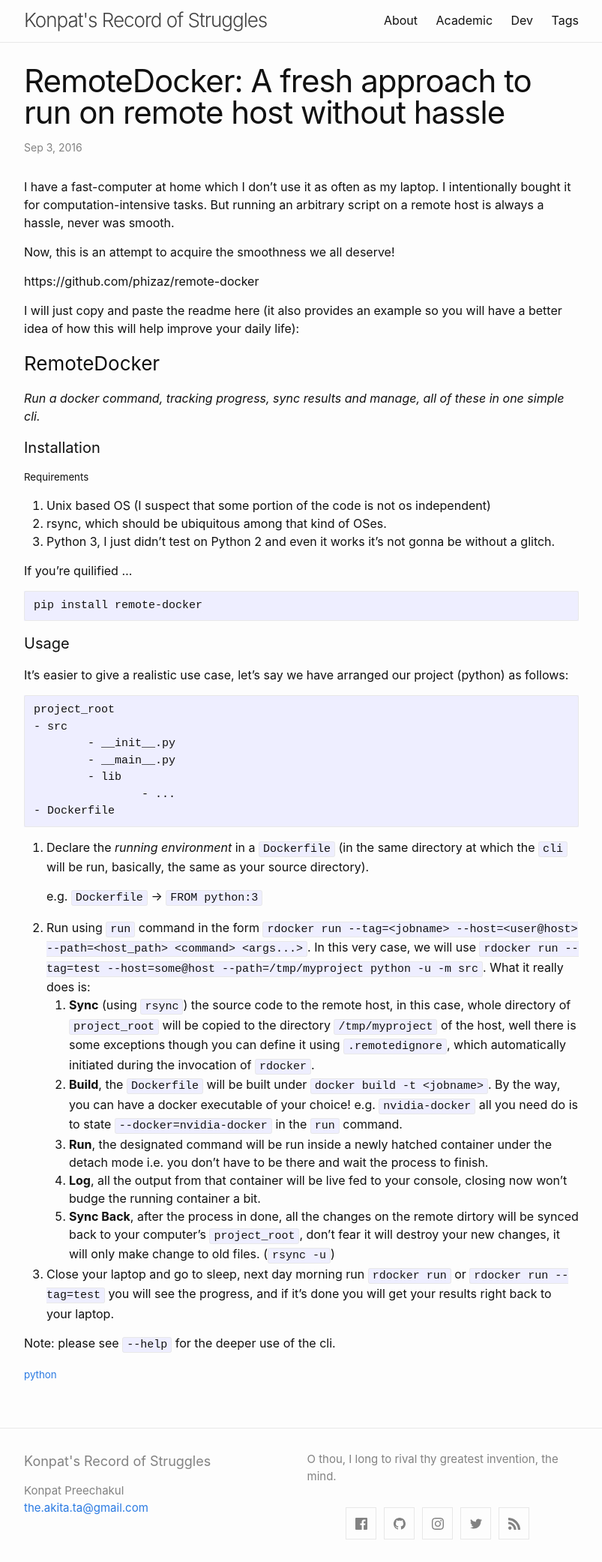
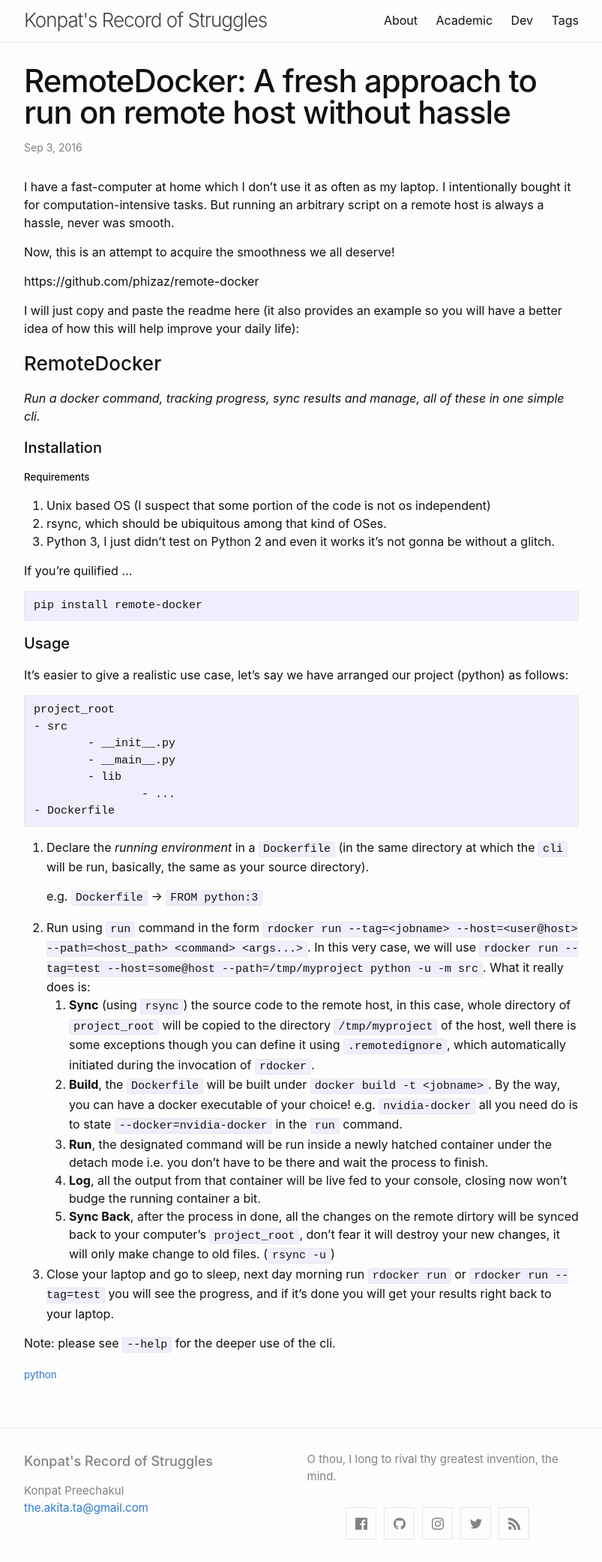
Before and after one commit to phizaz/test-ci, a Jekyll site: the page built from _posts/dev/2016-09-03-remotedocker-a-fresh-approach-to-run-on-remote-host-without-hassle-2.markdown, in a window 1280 px wide. Shown: the whole page at 75% size, without its empty margins (238-1041 px from the left). Built offline with Jekyll 4.4.1, drawn with Linux system fonts in a browser that asks for light colours.

Commit message:
- set heading font weight to 500

```diff
--- a/_sass/minima/_base.scss
+++ b/_sass/minima/_base.scss
@@ -95,7 +95,8 @@ li {
  * Headings
  */
 h1, h2, h3, h4, h5, h6 {
-  font-weight: $base-font-weight;
+  // font-weight: $base-font-weight;
+  font-weight: 500;
 }
 
 
```
